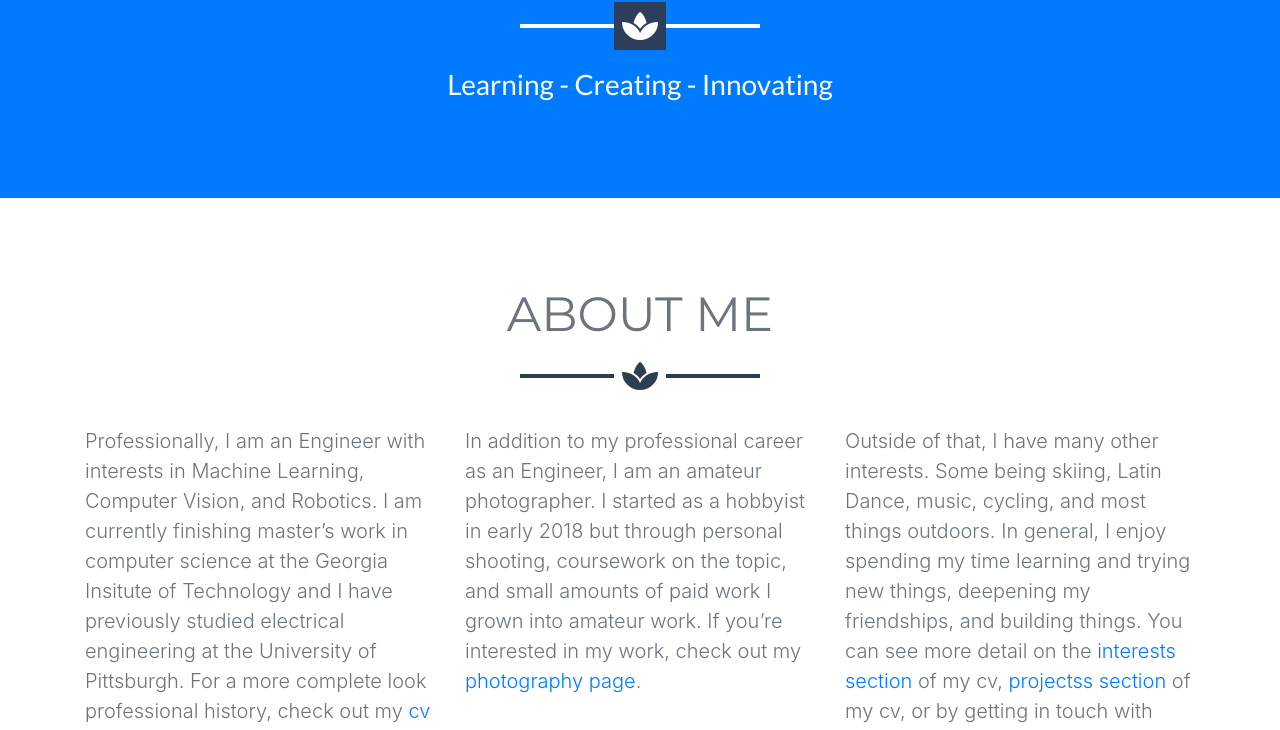
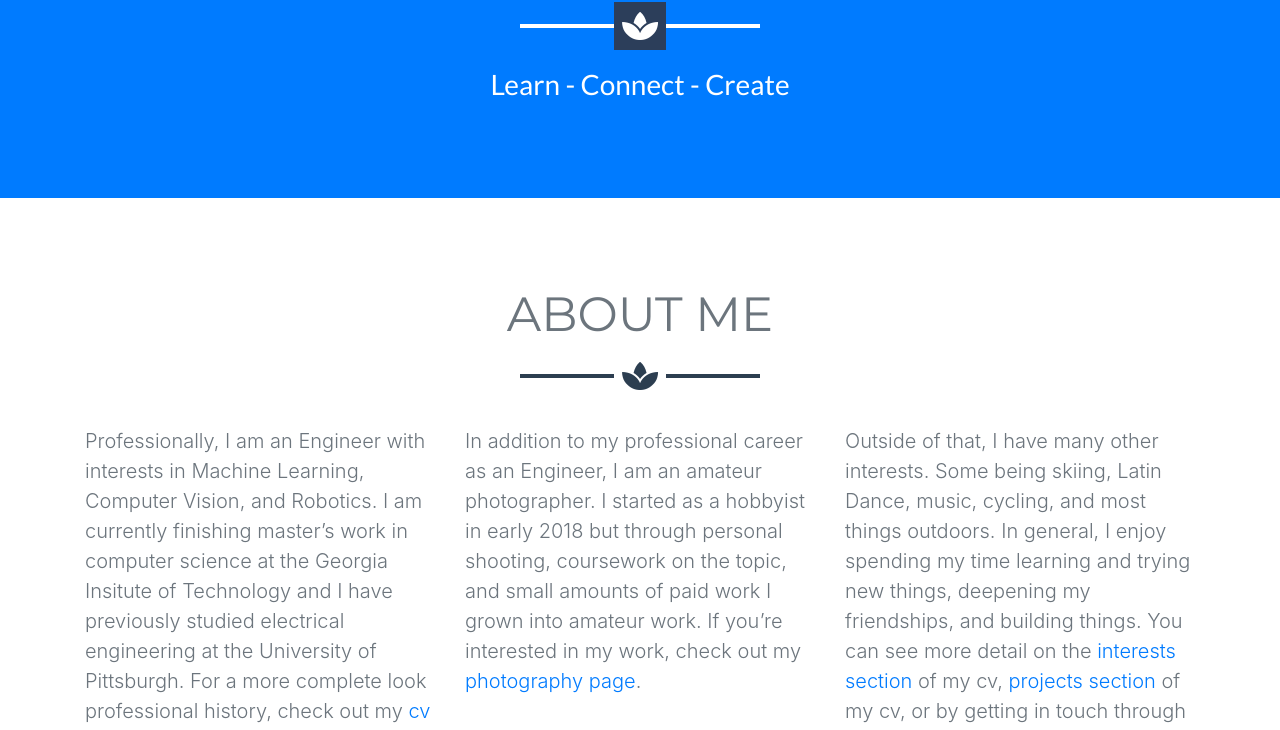
Before and after one commit to NathanielTodd/NathanielTodd.github.io, a website with bundled scripts: page index.html in a window 1280 px wide. Shown: the part 830-1560 px from the top of the page. Built offline with nearby package versions, Linux system fonts and the light colour scheme.

Commit message:
updated text

```diff
--- a/index.html
+++ b/index.html
@@ -61,7 +61,7 @@
       <img class="img-fluid mb-5 d-block mx-auto" src="img/profile.png" alt="">
       <h1 class="text-uppercase mb-0">Nathaniel Todd</h1>
     <hr class="star-light">
-      <h2 class="font-weight-light mb-0">Learning - Creating - Innovating</h2>
+      <h2 class="font-weight-light mb-0">Learn - Connect - Create</h2>
     </div>
   </header>
 
@@ -86,8 +86,8 @@
           <p class="lead">Outside of that, I have many other interests. Some being skiing, Latin Dance, music, cycling, and most things outdoors. In general, I
           enjoy spending my time learning and trying new things, deepening my friendships, and building things. You can see more detail on the
           <a href="https://nathanieltodd.github.io/cv/#interests" target="_blank">interests section</a> of my cv,
-          <a href="https://nathanieltodd.github.io/cv/#projects" target="_blank">projectss section</a> of my cv,
-          or by getting in touch with through any of the links below!
+          <a href="https://nathanieltodd.github.io/cv/#projects" target="_blank">projects section</a> of my cv,
+          or by getting in touch through any of the links below!
           </p>
         </div>
       </div>
```
